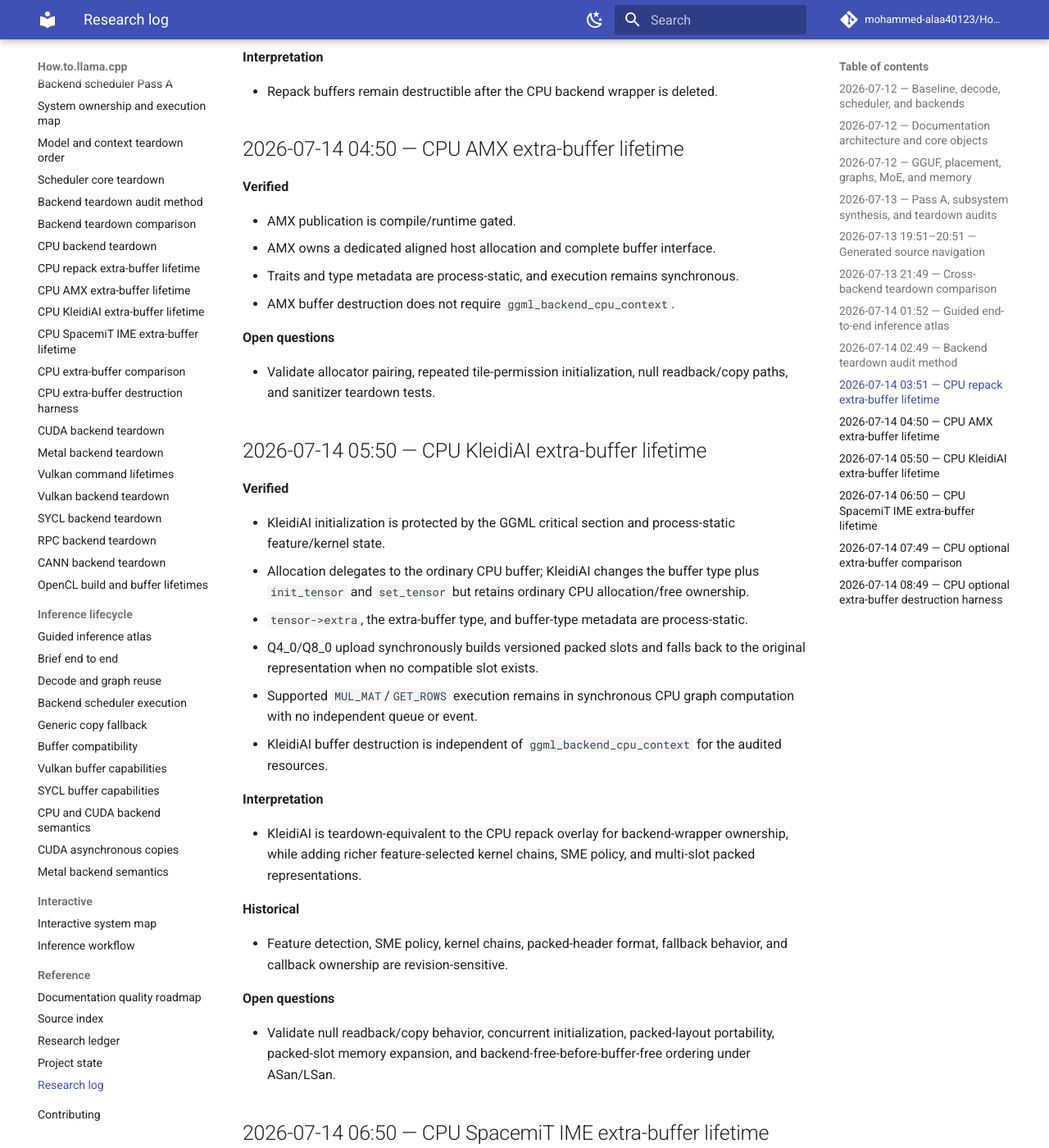
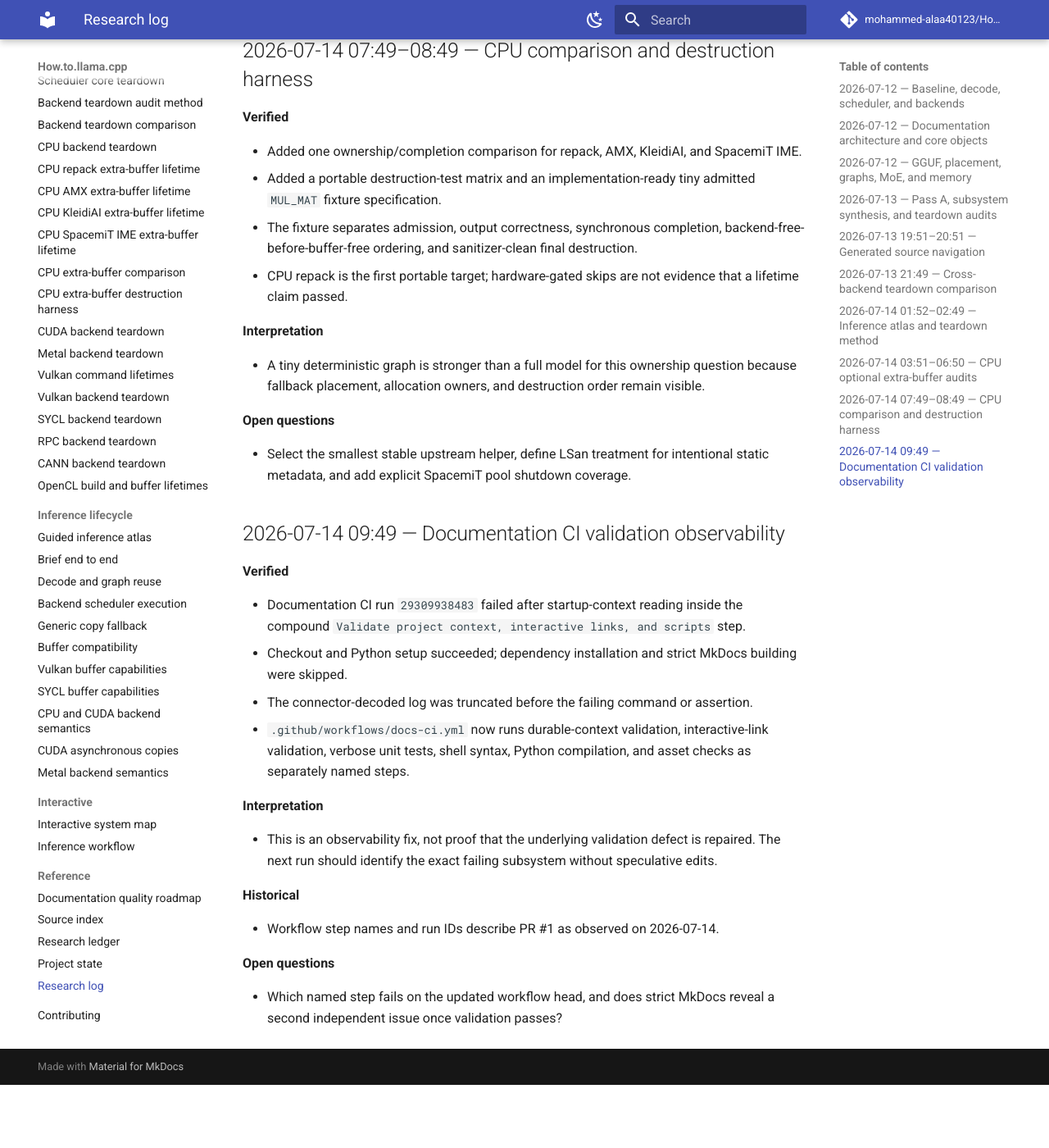
Before and after one commit to mohammed-alaa40123/How.to.llama.cpp, an MkDocs documentation site: the page built from docs/reference/research-log.md, in a window 1280 px wide and 1400 px high, scrolled down 3904 px. Shown: the whole window at 82% size. Built offline with MkDocs 1.6.1 and Material for MkDocs 9.7.7, drawn with Linux system fonts in a browser that asks for light colours; comment, search, counter and statistics services are not loaded; after the commit the page ends 5227 px from its top, so only the background shows below that; some of the changed text lies outside the part shown.

Commit message:
docs: log CI validation observability increment

```diff
--- a/docs/reference/research-log.md
+++ b/docs/reference/research-log.md
@@ -65,10 +65,6 @@ This is the concise chronological ledger. Detailed notes live under `logs/resear
 - Generated file and symbol records can carry revision-pinned GitHub URLs with `#L<line>` fragments derived from the selected revision.
 - The legacy compact symbol list remains for compatibility and regression tests cover ordering and link generation.
 
-**Interpretation**
-
-- The index is a high-value navigation aid for large files, not a compiler-grade call graph.
-
 **Open question**
 
 - Regenerate the pinned inventory when upstream access is available and use it to finish OpenCL teardown.
@@ -80,138 +76,70 @@ This is the concise chronological ledger. Detailed notes live under `logs/resear
 - Added a pinned comparison matrix covering ordinary CPU, CUDA, Metal, Vulkan, SYCL, RPC, CANN, and the OpenCL gap.
 - The matrix separates execution completion from scheduler-resource independence and links each classification to its detailed audit.
 
-**Interpretation**
-
-- Backend-before-scheduler safety requires independent proofs for command completion and valid later deleter state.
-
-## 2026-07-14 01:52 — Guided end-to-end inference atlas
+## 2026-07-14 01:52–02:49 — Inference atlas and teardown method
 
 **Verified**
 
-- Added a clickable pipeline linking GGUF, model loading, `llama_model`, `llama_context`, graph construction, scheduler execution, backends, sampling, and decode reuse.
-- Added stage/lifetime and audience-specific reading paths.
+- Added a clickable inference pipeline linking GGUF, model loading, `llama_model`, `llama_context`, graph construction, scheduler execution, backends, sampling, and decode reuse.
+- Added a reusable ten-step teardown worksheet separating host-visible completion from scheduler-resource deleter independence.
+- Standardized bounded classifications and a minimum asynchronous-destruction runtime matrix.
+
+## 2026-07-14 03:51–06:50 — CPU optional extra-buffer audits
+
+**Verified**
+
+- CPU repack delegates allocation/free to ordinary CPU buffers and uses process-static traits.
+- AMX owns a dedicated aligned host allocation and complete buffer interface.
+- KleidiAI retains ordinary CPU allocation/free ownership while publishing process-static feature/kernel state and packed slots.
+- SpacemiT owns pooled weight allocations and uses process-static IME/RVV traits while adding worker-local TCM coordination.
+- All four execute synchronously through ordinary CPU graph computation and do not introduce scheduler events or accelerator queues.
 
 **Interpretation**
 
-- The atlas is a routing layer over canonical evidence pages, not a claim that runtime is a single linear thread.
+- Weight-buffer destruction is independent of `ggml_backend_cpu_context` for all four audited paths, while AMX and SpacemiT retain platform- or process-level cleanup questions.
 
-## 2026-07-14 02:49 — Backend teardown audit method
+**Historical**
+
+- Admission rules, callback tables, packed layouts, allocator APIs, and worker hooks are revision-sensitive.
+
+**Open questions**
+
+- Validate AMX allocator pairing, KleidiAI initialization/readback behavior, SpacemiT TCM/process-pool shutdown, and sanitizer ordering tests.
+
+## 2026-07-14 07:49–08:49 — CPU comparison and destruction harness
 
 **Verified**
 
-- Added a reusable ten-step worksheet separating host-visible command completion from scheduler-resource deleter independence.
-- Standardized bounded classifications and added a minimum asynchronous-destruction runtime matrix.
-
-**Open question**
-
-- Generate worksheet evidence from source-index metadata and implement portable destruction tests.
-
-## 2026-07-14 03:51 — CPU repack extra-buffer lifetime
-
-**Verified**
-
-- Repack buffer type and tensor traits are process-static.
-- Allocation delegates to the ordinary CPU buffer and does not replace its free callback.
-- Execution follows the synchronous CPU graph path.
-
-**Interpretation**
-
-- Repack buffers remain destructible after the CPU backend wrapper is deleted.
-
-## 2026-07-14 04:50 — CPU AMX extra-buffer lifetime
-
-**Verified**
-
-- AMX publication is compile/runtime gated.
-- AMX owns a dedicated aligned host allocation and complete buffer interface.
-- Traits and type metadata are process-static, and execution remains synchronous.
-- AMX buffer destruction does not require `ggml_backend_cpu_context`.
-
-**Open questions**
-
-- Validate allocator pairing, repeated tile-permission initialization, null readback/copy paths, and sanitizer teardown tests.
-
-## 2026-07-14 05:50 — CPU KleidiAI extra-buffer lifetime
-
-**Verified**
-
-- KleidiAI initialization is protected by the GGML critical section and process-static feature/kernel state.
-- Allocation delegates to the ordinary CPU buffer; KleidiAI changes the buffer type plus `init_tensor` and `set_tensor` but retains ordinary CPU allocation/free ownership.
-- `tensor->extra`, the extra-buffer type, and buffer-type metadata are process-static.
-- Q4_0/Q8_0 upload synchronously builds versioned packed slots and falls back to the original representation when no compatible slot exists.
-- Supported `MUL_MAT`/`GET_ROWS` execution remains in synchronous CPU graph computation with no independent queue or event.
-- KleidiAI buffer destruction is independent of `ggml_backend_cpu_context` for the audited resources.
-
-**Interpretation**
-
-- KleidiAI is teardown-equivalent to the CPU repack overlay for backend-wrapper ownership, while adding richer feature-selected kernel chains, SME policy, and multi-slot packed representations.
-
-**Historical**
-
-- Feature detection, SME policy, kernel chains, packed-header format, fallback behavior, and callback ownership are revision-sensitive.
-
-**Open questions**
-
-- Validate null readback/copy behavior, concurrent initialization, packed-layout portability, packed-slot memory expansion, and backend-free-before-buffer-free ordering under ASan/LSan.
-
-## 2026-07-14 06:50 — CPU SpacemiT IME extra-buffer lifetime
-
-**Verified**
-
-- SpacemiT owns a dedicated 64-byte-aligned allocation through the mutex-protected Spine memory pool, and its free callback returns the allocation through the matching pool API without using `ggml_backend_cpu_context`.
-- `tensor->extra` points to process-static IME1, IME2, or RVV trait objects; the extra-buffer type and buffer-type metadata are function-static.
-- Repacking and execution are synchronous CPU work using the threadpool and barriers, with no scheduler event or accelerator command queue.
-- Worker setup can acquire thread-local TCM state and the paired clear-affinity hook releases that lease.
-
-**Interpretation**
-
-- Weight-buffer destruction is backend-wrapper-independent, but complete SpacemiT worker/process teardown remains conditional on all TCM cleanup hooks and pool-manager shutdown paths executing correctly.
-
-**Historical**
-
-- IME admission, pool chunking, huge-page/TCM devices, thread binding, supported layouts, and callback ownership are revision-sensitive.
-
-**Open questions**
-
-- Audit worker error paths, process-level pool shutdown, null transfer callbacks, repacked memory expansion, and repeated buffer/threadpool teardown under sanitizers on supported hardware.
-
-## 2026-07-14 07:49 — CPU optional extra-buffer comparison
-
-**Verified**
-
-- Added a single comparison covering allocation/free ownership, static `tensor->extra` traits, synchronous completion, backend-wrapper independence, and residual teardown risks for repack, AMX, KleidiAI, and SpacemiT IME.
-- Repack and KleidiAI form an ordinary-CPU-allocation overlay family; AMX and SpacemiT own dedicated implementation-specific allocations.
-- Added a portable destruction-test matrix spanning backend-free-before-buffer-free ordering, unsupported transfer callbacks, initialization races, sanitizers, and memory-expansion measurement.
-
-**Interpretation**
-
-- Weight-buffer destruction is independent of `ggml_backend_cpu_context` across all four audited paths, but complete implementation shutdown remains path-specific because AMX has platform allocator/tile state and SpacemiT has worker-local TCM and process-pool state.
-
-**Historical**
-
-- Admission rules, callback tables, packed layouts, allocator APIs, and worker hooks remain revision-sensitive.
-
-**Open questions**
-
-- Implement the matrix under ASan/LSan/TSan and prove SpacemiT cleanup across every worker/error/threadpool-destruction path.
-
-## 2026-07-14 08:49 — CPU optional extra-buffer destruction harness
-
-**Verified**
-
-- Added an implementation-ready regression-harness specification centered on a tiny admitted optional-buffer `MUL_MAT` fixture.
-- The fixture separates admission, output correctness, synchronous completion, backend-free-before-buffer-free ordering, and final sanitizer-clean destruction.
-- CPU repack is the first portable target; KleidiAI, AMX, and SpacemiT reuse the ordering contract behind explicit feature and hardware gates.
-- A skipped hardware-gated path is not evidence that the ownership claim passed.
+- Added one ownership/completion comparison for repack, AMX, KleidiAI, and SpacemiT IME.
+- Added a portable destruction-test matrix and an implementation-ready tiny admitted `MUL_MAT` fixture specification.
+- The fixture separates admission, output correctness, synchronous completion, backend-free-before-buffer-free ordering, and sanitizer-clean final destruction.
+- CPU repack is the first portable target; hardware-gated skips are not evidence that a lifetime claim passed.
 
 **Interpretation**
 
 - A tiny deterministic graph is stronger than a full model for this ownership question because fallback placement, allocation owners, and destruction order remain visible.
 
+**Open questions**
+
+- Select the smallest stable upstream helper, define LSan treatment for intentional static metadata, and add explicit SpacemiT pool shutdown coverage.
+
+## 2026-07-14 09:49 — Documentation CI validation observability
+
+**Verified**
+
+- Documentation CI run `29309938483` failed after startup-context reading inside the compound `Validate project context, interactive links, and scripts` step.
+- Checkout and Python setup succeeded; dependency installation and strict MkDocs building were skipped.
+- The connector-decoded log was truncated before the failing command or assertion.
+- `.github/workflows/docs-ci.yml` now runs durable-context validation, interactive-link validation, verbose unit tests, shell syntax, Python compilation, and asset checks as separately named steps.
+
+**Interpretation**
+
+- This is an observability fix, not proof that the underlying validation defect is repaired. The next run should identify the exact failing subsystem without speculative edits.
+
 **Historical**
 
-- Test helpers, optional-buffer admission, callback tables, and supported quantized layouts are revision-sensitive.
+- Workflow step names and run IDs describe PR #1 as observed on 2026-07-14.
 
 **Open questions**
 
-- Select the smallest upstream graph/test helper, place the fixture in the appropriate test target, define LSan treatment for intentional static metadata, and add explicit SpacemiT pool shutdown coverage.
+- Which named step fails on the updated workflow head, and does strict MkDocs reveal a second independent issue once validation passes?
```
